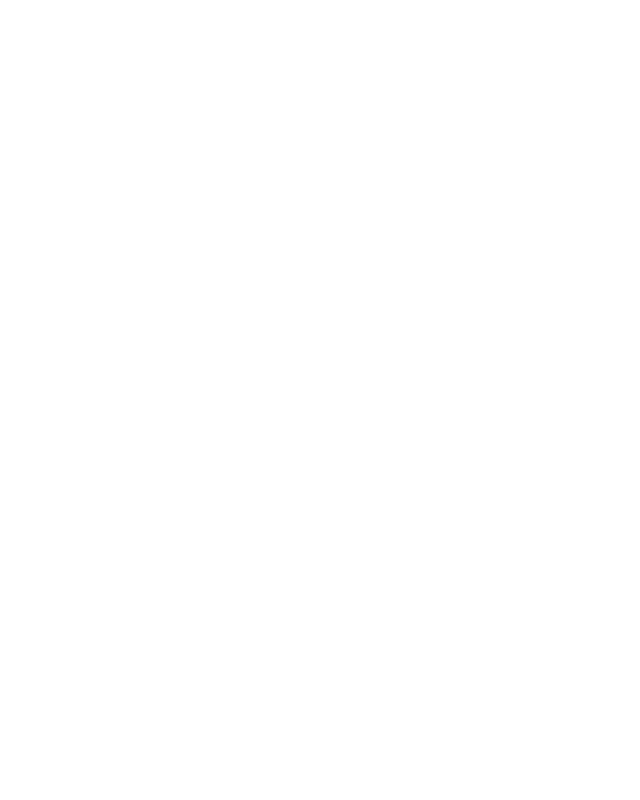
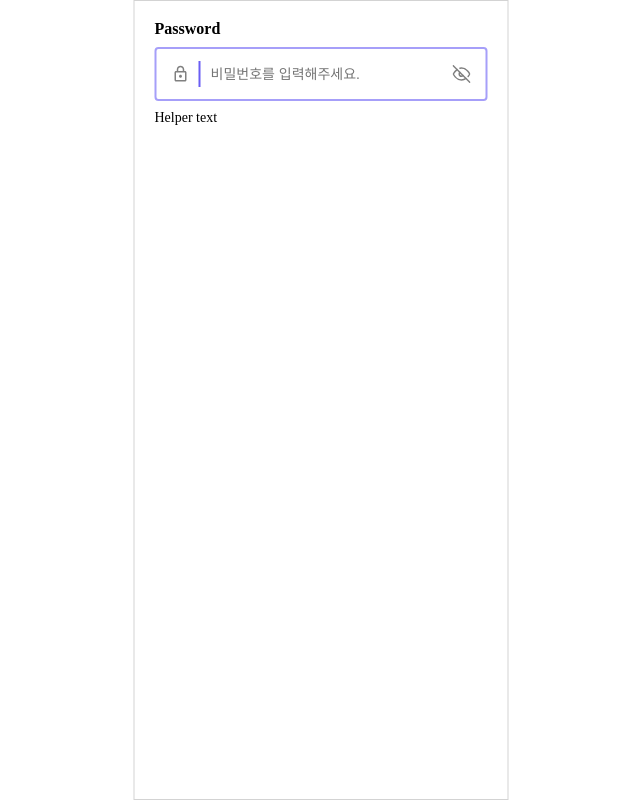
Before and after one commit to LikeLion-Kwangwoon-Univ/until_flower, a React (Vite) app in the folder donggyun/: page / in a window 1280 px wide. Shown: the whole page, without its empty margins (319-959 px from the left). Built offline with nearby package versions, Linux system fonts and the light colour scheme.

Commit message:
FEAT : UI 구현 완료

```diff
--- /dev/null
+++ b/donggyun/src/App.css
@@ -0,0 +1,9 @@
+.container {
+  width: 375px;
+  min-height: 100vh;
+  padding: 20px;
+  margin-left: 50%;
+  transform: translateX(-50%);
+  border: 1px solid lightgrey;
+  box-sizing: border-box;
+}
--- a/donggyun/src/App.jsx
+++ b/donggyun/src/App.jsx
@@ -1,10 +1,11 @@
 import Input from './components/Input';
+import './App.css';
 
 function App() {
   return (
-    <>
+    <div className="container">
       <Input />
-    </>
+    </div>
   );
 }
 
--- a/donggyun/src/components/Input/index.jsx
+++ b/donggyun/src/components/Input/index.jsx
@@ -1,8 +1,25 @@
+import { MdOutlineLock } from 'react-icons/md';
+import { FiEyeOff } from 'react-icons/fi';
+import './style.css';
+
 const Input = () => {
   return (
-    <div>
-      <div></div>
-    </div>
+    <form className="input-form">
+      <label className="input-label" htmlFor="password">
+        Password
+      </label>
+      <div className="input-box">
+        <MdOutlineLock size={18} color="grey" />
+        <input
+          className="input-content"
+          type="password"
+          id="password"
+          placeholder="비밀번호를 입력해주세요."
+        />
+        <FiEyeOff size={18} color="grey" />
+      </div>
+      <p className="input-helpler">Helper text</p>
+    </form>
   );
 };
 
--- /dev/null
+++ b/donggyun/src/components/Input/style.css
@@ -0,0 +1,35 @@
+.input-form {
+  display: flex;
+  flex-direction: column;
+  gap: 10px;
+}
+
+.input-label {
+  font-weight: bold;
+}
+
+.input-box {
+  display: flex;
+  align-items: center;
+  gap: 6px;
+  padding: 12px;
+  border: 2px solid #a69ff9;
+  border-radius: 4px;
+}
+
+.input-box > svg {
+  margin: 0 3px;
+}
+
+.input-content {
+  flex-grow: 1;
+  padding: 5px 10px;
+  border: none;
+  border-left: 2px solid #6a5ef4;
+  outline: none;
+  font-size: 14px;
+}
+
+.input-helpler {
+  font-size: 14px;
+}
```
Also changed, not shown: donggyun/src/components/Input/style.js (deleted).
